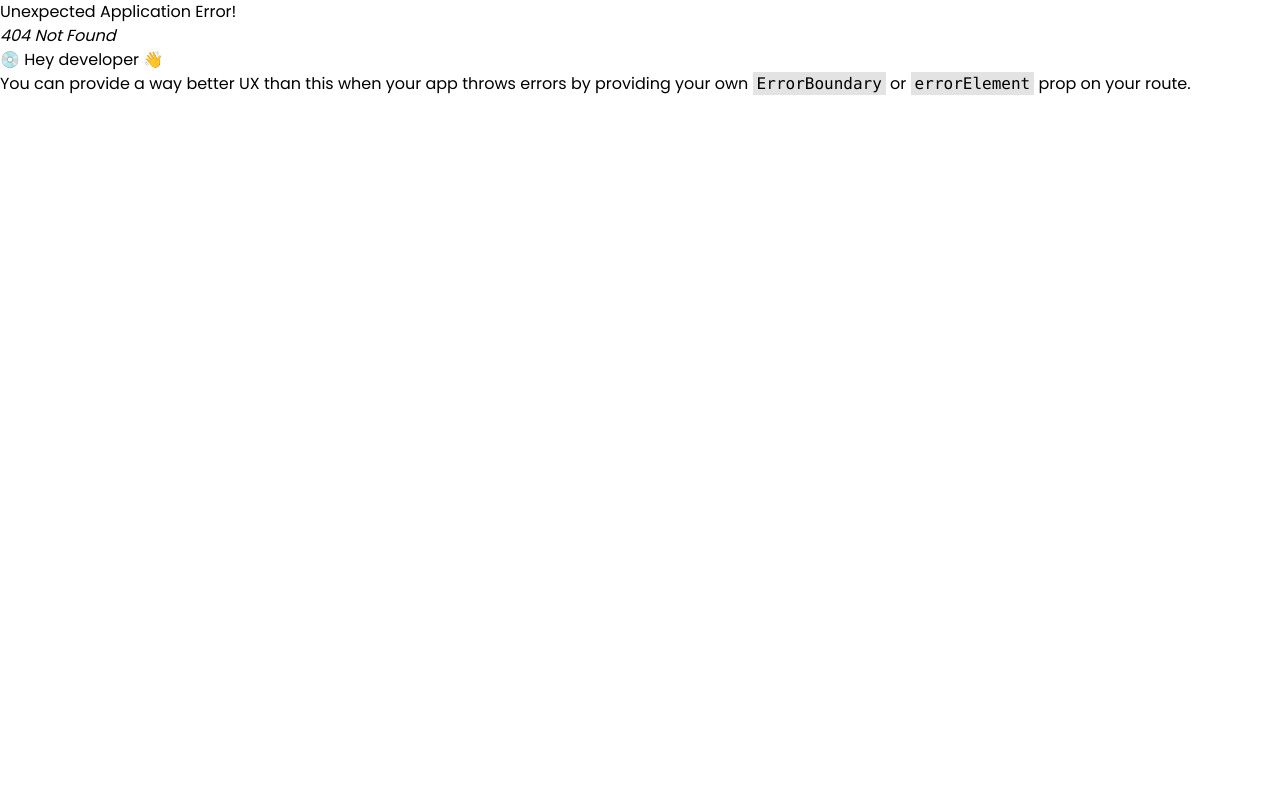
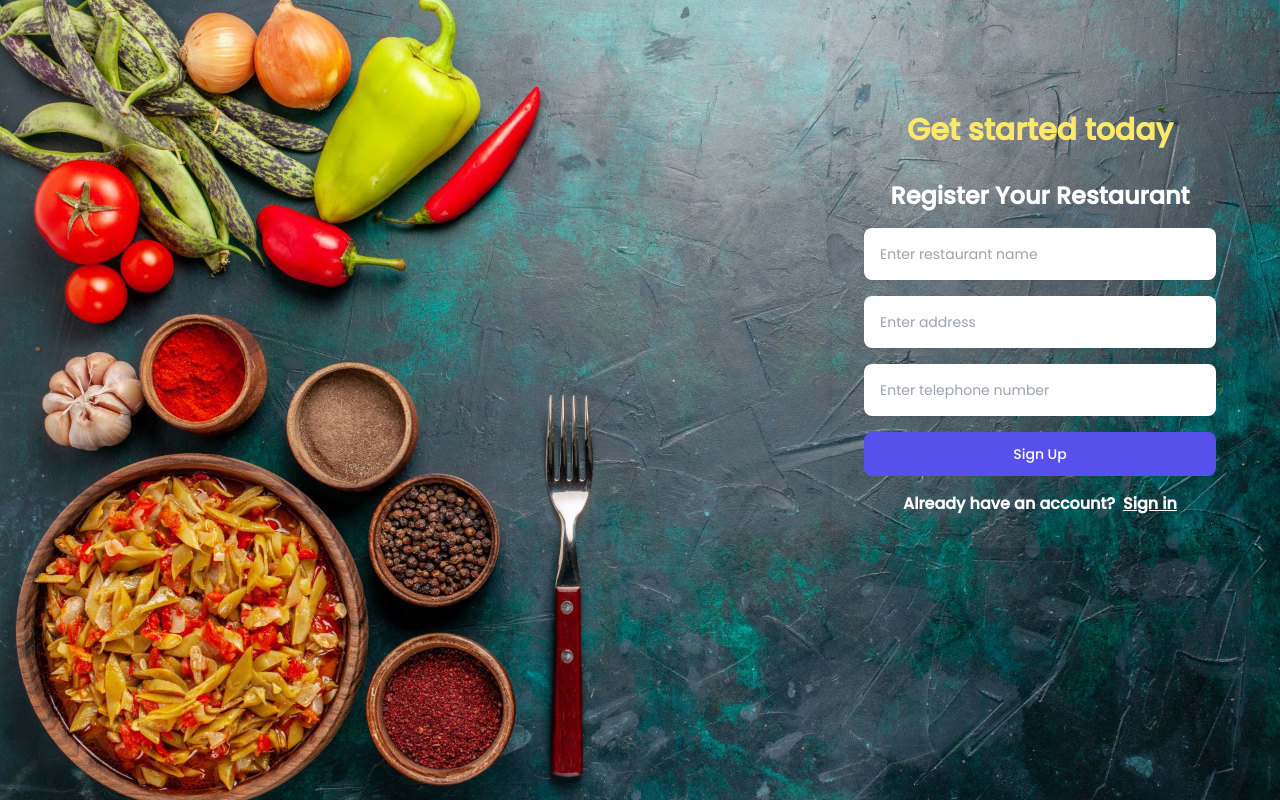
Before and after one commit to AkilaIshanMeegoda/Food-Site-Frontend, a React (Vite) app: page /restaurant-signup in a window 1280 px wide. Before the commit this address had no page. Built offline with nearby package versions, Linux system fonts and the light colour scheme.

Commit message:
add restaurant register feature

```diff
--- a/src/components/home/Navbar/Navbar.jsx
+++ b/src/components/home/Navbar/Navbar.jsx
@@ -62,7 +62,7 @@ const Navbar = () => {
       </Link>
       {/* Additional "Become a Member" tab for customers */}
       {user?.role === "customer" && (
-        <Link to="/become-a-member" className="flex items-center space-x-1 transition-transform hover:scale-110">
+        <Link to="/restaurant-signup" className="flex items-center space-x-1 transition-transform hover:scale-110">
           <FaUserPlus /> <span>Become a Member</span>
         </Link>
       )}
--- /dev/null
+++ b/src/components/landingPage/RestaurantSignUp.jsx
@@ -0,0 +1,172 @@
+import React, { useState } from "react";
+import { useAuthContext } from "../../hooks/useAuthContext";
+import SignupImg from "../../images/signup.jpg";
+import { toast } from "react-toastify";
+
+const RestaurantSignUp = () => {
+  const [name, setName] = useState("");
+  const [address, setAddress] = useState("");
+  const [phone, setPhone] = useState("");
+  const [error, setError] = useState(null);
+  const [isLoading, setIsLoading] = useState(false);
+
+  // Retrieve logged-in owner details from auth context.
+  const { user } = useAuthContext();
+  console.log("check user", user);
+  const handleSubmit = async (e) => {
+    e.preventDefault();
+
+    // Create the restaurant data object.
+    const restaurantData = {
+      name: name,
+      address,
+      phone,
+    };
+
+    // Retrieve owner id and email from the auth context.
+    const ownerId = user?.userId;
+    const email = user?.email;
+    const token = user?.token;
+
+    // Combine all data into a payload.
+    const payload = {
+    //   ownerId,
+      email,
+      token,
+      role: "restaurant_admin",
+      ...restaurantData,
+    };
+    console.log("checking payload", payload);
+    try {
+      setIsLoading(true);
+      const response = await fetch(
+        "http://localhost:5000/register-restaurant-owner",
+        {
+          method: "POST",
+          headers: {
+            "Content-Type": "application/json",
+            Authorization: `Bearer ${user.token}`,
+          },
+          body: JSON.stringify(payload),
+        }
+      );
+
+      const data = await response.json();
+
+      if (!response.ok) {
+        throw new Error(data.message || "Error registering restaurant owner");
+      }
+
+      // Registration successful
+      toast.success("Registration successful!");
+      // Optionally redirect or reset fields here
+    } catch (err) {
+      setError(err.message);
+    } finally {
+      setIsLoading(false);
+    }
+  };
+
+  return (
+    <div
+      style={{
+        height: "100vh",
+        backgroundSize: "cover",
+        backgroundImage: `url(${SignupImg})`,
+        backgroundPosition: "center",
+        backgroundRepeat: "no-repeat",
+      }}
+    >
+      <div className="max-w-screen-xl px-4 ml-[800px] sm:px-6 lg:px-8 pt-28">
+        <div className="max-w-lg mx-auto">
+          <h1 className="text-3xl font-bold font-[poppins] text-center text-yellow-200 sm:text-3xl">
+            Get started today
+          </h1>
+
+          <form
+            onSubmit={handleSubmit}
+            className="p-4 mb-0 space-y-4 rounded-lg shadow-lg signUp sm:p-6 lg:p-8"
+          >
+            <p className="text-2xl font-bold text-center font-[poppins] text-white">
+              Register Your Restaurant
+            </p>
+
+            {/* Restaurant Name Field */}
+            <div>
+              <label htmlFor="name" className="sr-only">
+                Restaurant Name
+              </label>
+              <div className="relative">
+                <input
+                  type="text"
+                  id="name"
+                  className="w-full p-4 text-sm border-gray-200 rounded-lg shadow-sm"
+                  placeholder="Enter restaurant name"
+                  onChange={(e) => setName(e.target.value)}
+                  value={name}
+                />
+              </div>
+            </div>
+
+            {/* Address Field */}
+            <div>
+              <label htmlFor="address" className="sr-only">
+                Address
+              </label>
+              <div className="relative">
+                <input
+                  type="text"
+                  id="address"
+                  className="w-full p-4 text-sm border-gray-200 rounded-lg shadow-sm"
+                  placeholder="Enter address"
+                  onChange={(e) => setAddress(e.target.value)}
+                  value={address}
+                />
+              </div>
+            </div>
+
+            {/* Telephone Field */}
+            <div>
+              <label htmlFor="phone" className="sr-only">
+                Telephone
+              </label>
+              <div className="relative">
+                <input
+                  type="tel"
+                  id="phone"
+                  className="w-full p-4 text-sm border-gray-200 rounded-lg shadow-sm"
+                  placeholder="Enter telephone number"
+                  onChange={(e) => setPhone(e.target.value)}
+                  value={phone}
+                />
+              </div>
+            </div>
+
+            {error && (
+              <div className="font-bold text-red-700 text-md error">
+                {error}
+              </div>
+            )}
+
+            <button
+              disabled={isLoading}
+              type="submit"
+              className="block w-full px-5 py-3 text-sm font-medium text-white bg-indigo-600 rounded-lg hover:bg-purple-800"
+            >
+              {isLoading ? "Signing Up..." : "Sign Up"}
+            </button>
+
+            <p className="font-bold text-center text-white text-md">
+              Already have an account?
+              <a className="ml-2 underline" href="/login">
+                Sign in
+              </a>
+            </p>
+          </form>
+        </div>
+      </div>
+    </div>
+  );
+};
+
+export default RestaurantSignUp;
--- a/src/routers/router.jsx
+++ b/src/routers/router.jsx
@@ -22,6 +22,7 @@ import MyDeliveries from "../pages/delivery_personnel/MyDeliveries.jsx";
 import CheckoutLayout from "../pages/checkout/CheckoutLayout";
 import Success from "../pages/checkout/SuccessPage";
 import Cancel from "../pages/checkout/CancelPage";
+import RestaurantSignUp from "../components/landingPage/RestaurantSignUp.jsx";
 
 function CreateRouter() {
   return createBrowserRouter([
@@ -61,6 +62,10 @@ function CreateRouter() {
         {
           path: "/signup",
           element: <SignUp />,
+        },
+        {
+          path: "/restaurant-signup",
+          element: <RestaurantSignUp />,
         },
       ],
     },
```
